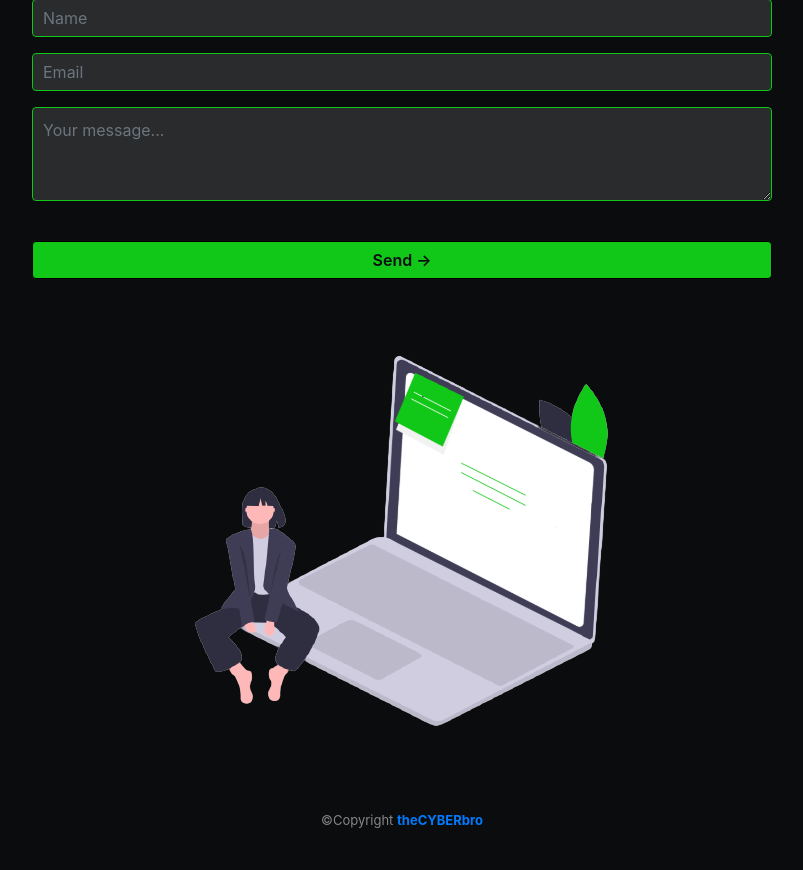
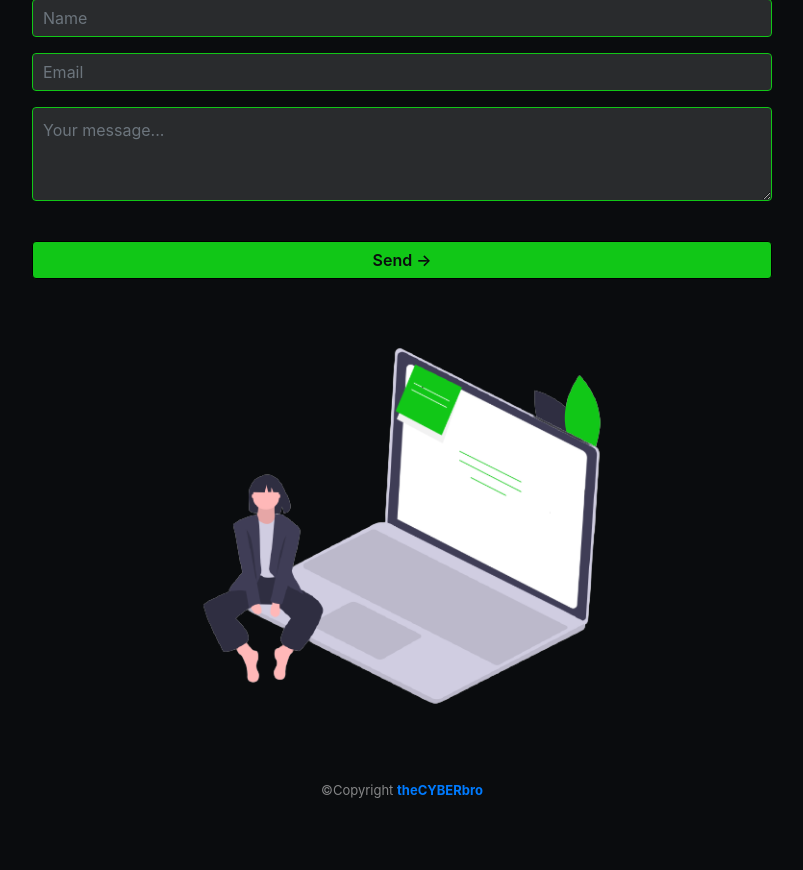
Before and after one commit to StudentAppRO/StudentApp-beta-old, a PHP site: page /contact_us.html in a window 1280 px wide. Shown: the part 215-1085 px from the top of the page, without its empty margins (238-1041 px from the left). After the commit the page ends 1013 px from the top, so only its background shows below. Run offline with PHP 8.4, Linux system fonts and the light colour scheme; some libraries are stand-ins or nearby versions.

Commit message:
image bug update

```diff
--- a/StudentApp/contact_us.html
+++ b/StudentApp/contact_us.html
@@ -133,8 +133,8 @@
                     </div>
                 </div>
             </div>
-            <div class="col-8 text-center mx-auto">
-                <img src="src/assets/images/contact_form_img.png" alt="">
+            <div class="row text-center mx-auto">
+                <img src="src/assets/images/contact_form_img.png" class="center-block" alt="">
             </div>
         </div>
 
--- a/StudentApp/src/assets/CSS/style.css
+++ b/StudentApp/src/assets/CSS/style.css
@@ -120,6 +120,12 @@ h5 {
     color: white;
 } */
 
+img {
+    display: block;
+    max-width: 100%;
+    height: auto;
+}
+
 .form-control:-moz-focusring {
     color: transparent;
     text-shadow: 0 0 0 #495057;
```
